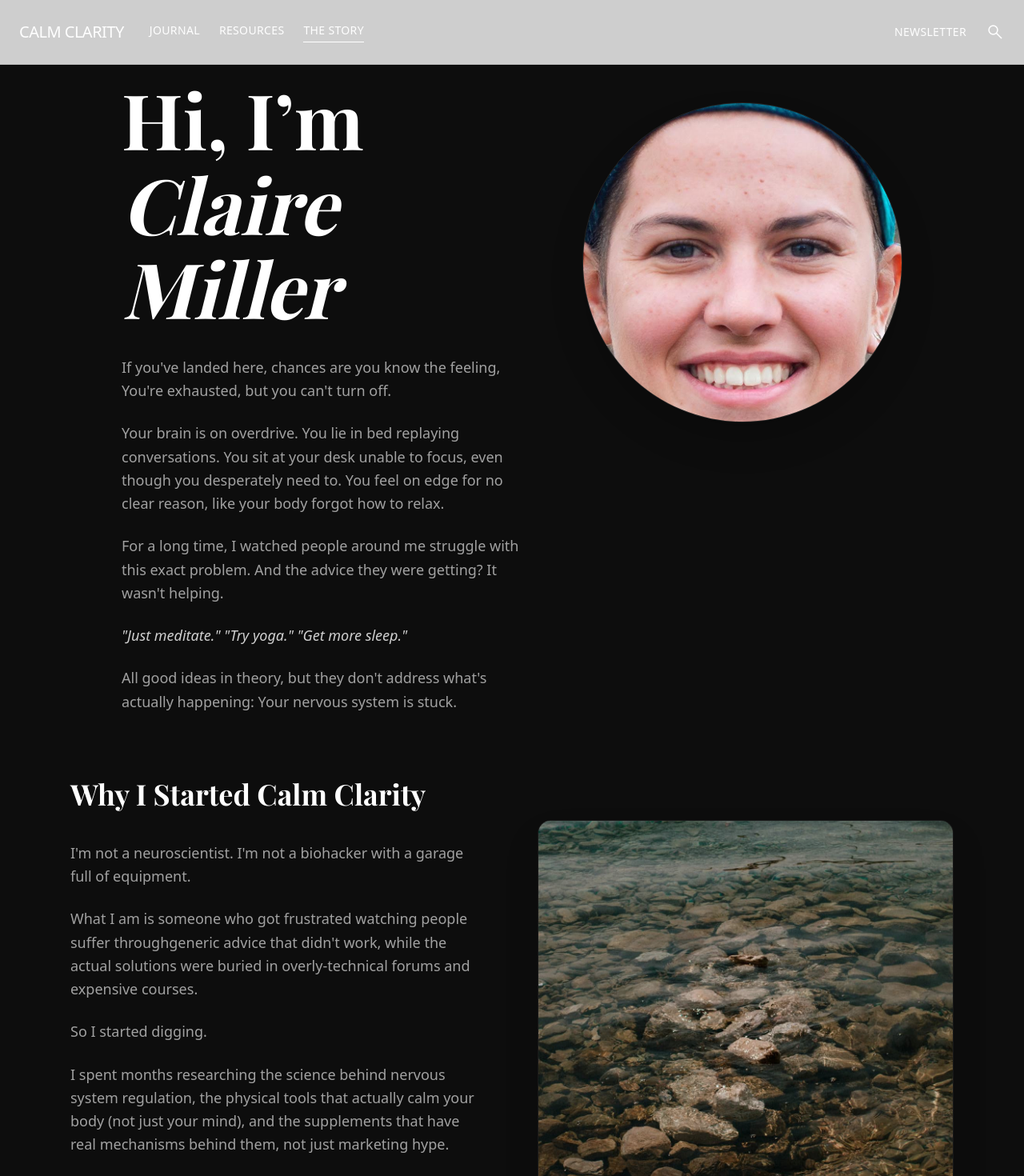
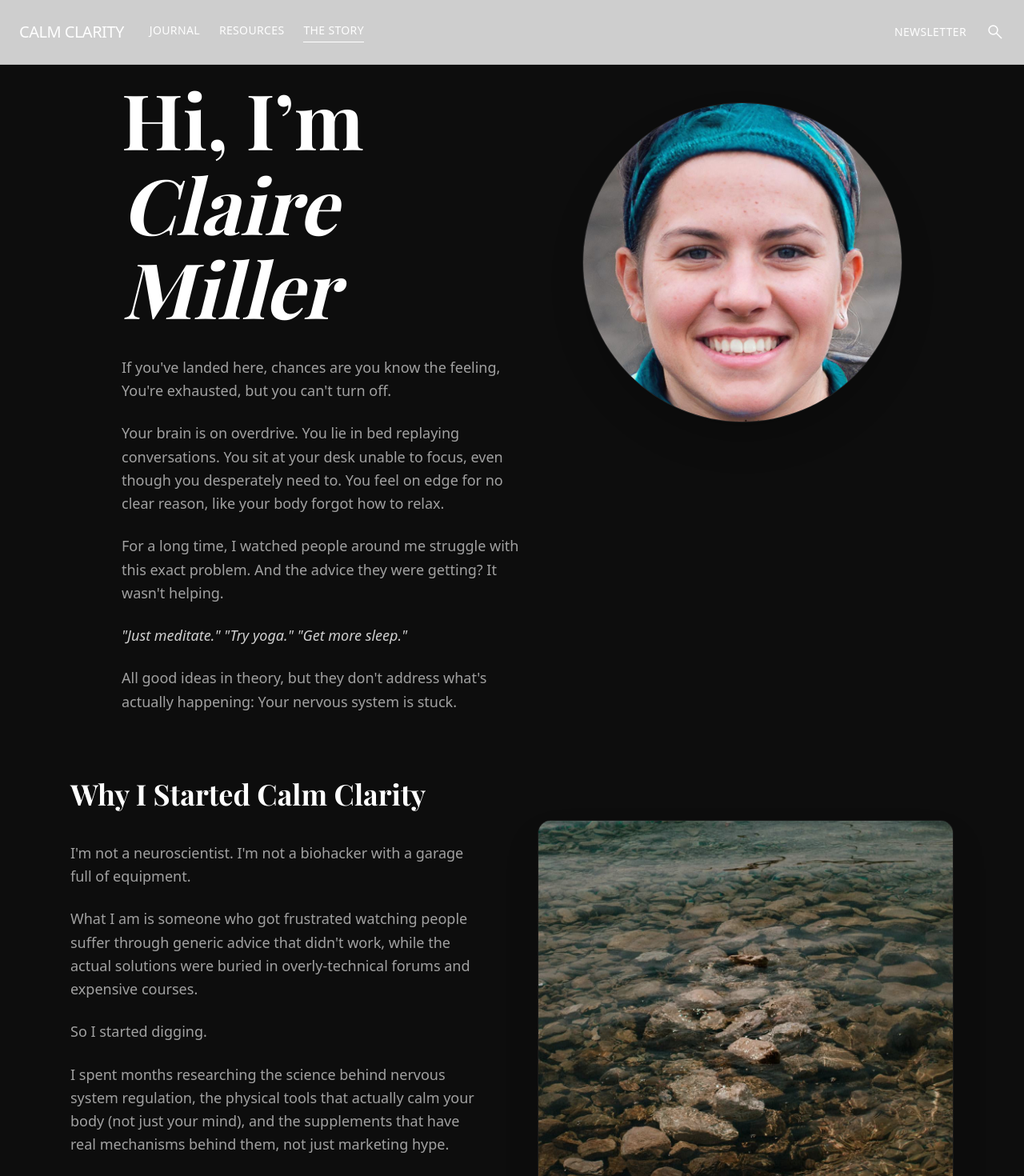
Before and after one commit to FormiloStudios/calmclarity_stitch, a Next.js app: page /story in a window 1280 px wide. Shown: the top 1470 px of the page at 80% size. Built offline with nearby package versions, Linux system fonts and the light colour scheme; a web font is replaced by a local one.

Commit message:
Adjust headshot zoom and fix typo in story content

```diff
--- a/src/components/StoryContent.tsx
+++ b/src/components/StoryContent.tsx
@@ -16,7 +16,7 @@ export function StoryContent() {
                         </p>
                         <p>
                             What I am is someone who got frustrated watching people suffer
-                            throughgeneric advice that didn&#39;t work, while the actual
+                            through generic advice that didn&#39;t work, while the actual
                             solutions were buried in overly-technical forums and expensive
                             courses.
                         </p>
--- a/src/components/StoryHeader.tsx
+++ b/src/components/StoryHeader.tsx
@@ -40,7 +40,7 @@ export function StoryHeader() {
                             alt="Claire Miller"
                             fill
                             priority
-                            className="object-cover object-[center_15%] scale-150"
+                            className="object-cover object-[center_10%] scale-110"
                         />
                     </div>
                 </div>
```
